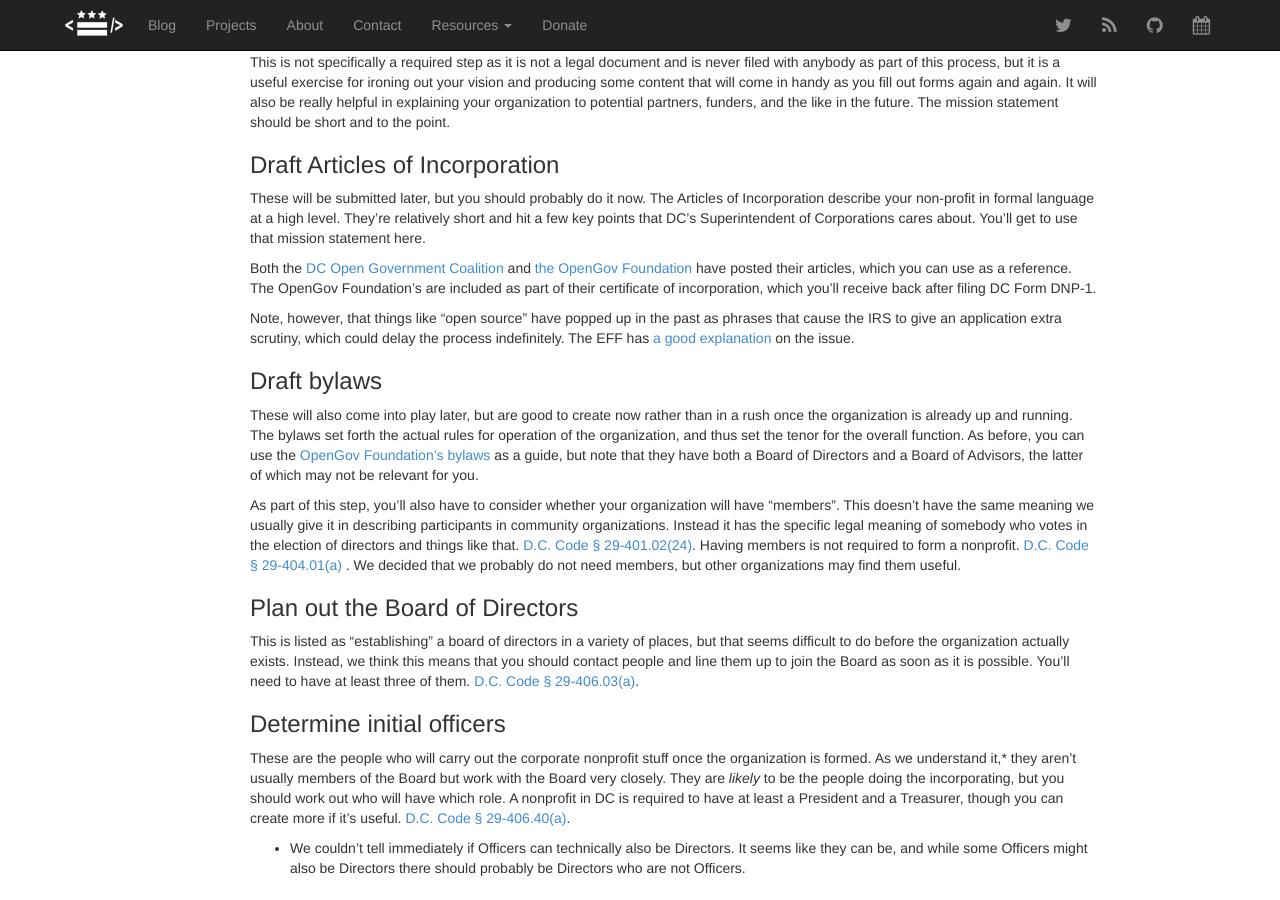
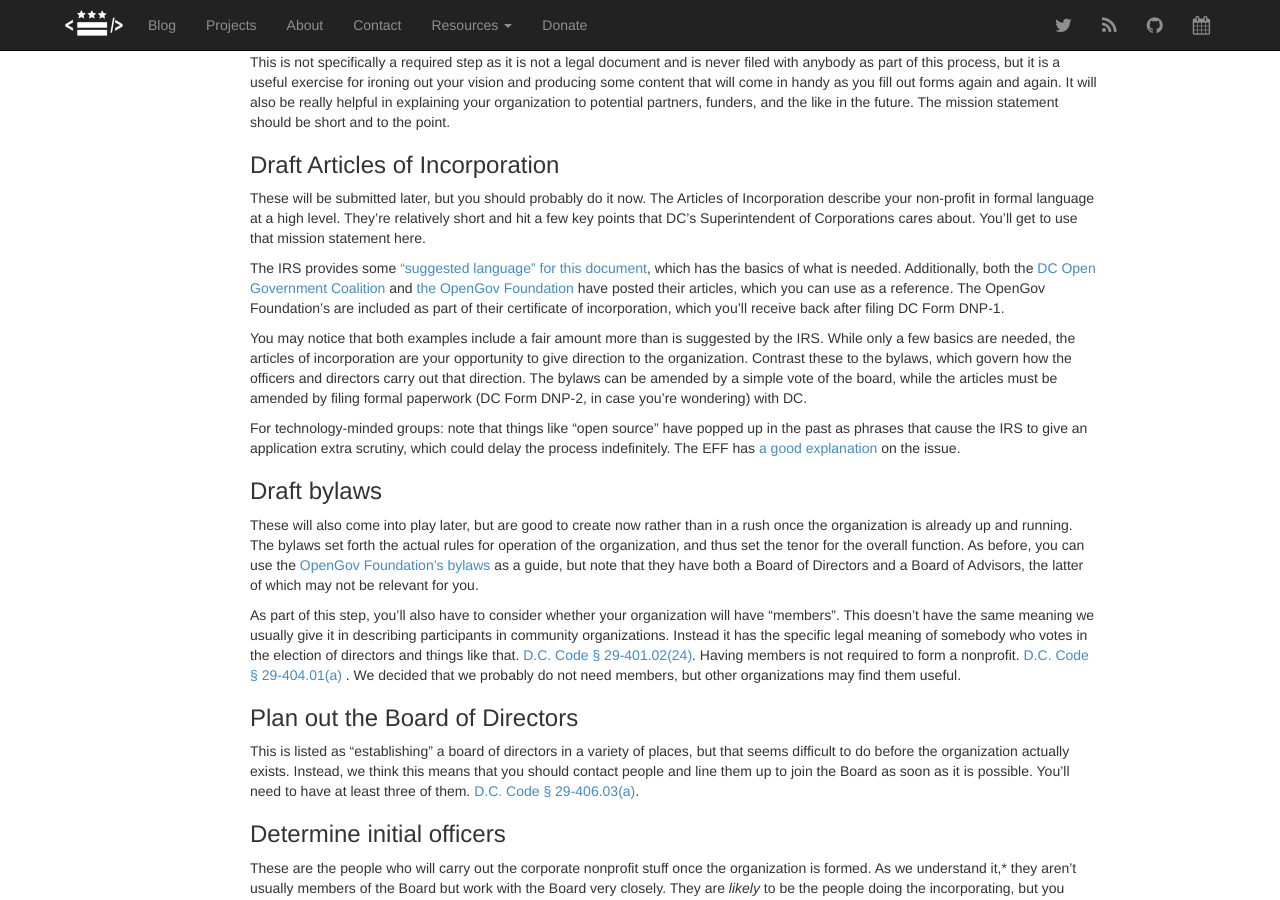
Before and after one commit to civictechdc/codefordc.github.com, a Jekyll site: the page built from blog/_posts/2016-11-17-start-nonprofit.md, in a window 1280 px wide and 900 px high, scrolled down 1354 px. Built offline with Jekyll 4.4.1, drawn with Linux system fonts in a browser that asks for light colours.

Commit message:
add link to irs articles template

```diff
--- a/blog/_posts/2016-11-17-start-nonprofit.md
+++ b/blog/_posts/2016-11-17-start-nonprofit.md
@@ -76,9 +76,11 @@ This is not specifically a required step as it is not a legal document and is ne
 
 These will be submitted later, but you should probably do it now. The Articles of Incorporation describe your non-profit in formal language at a high level. They're relatively short and hit a few key points that DC's Superintendent of Corporations cares about. You'll get to use that mission statement here.
 
-Both the [DC Open Government Coalition](http://www.dcogc.org/content/articles-incorporation) and [the OpenGov Foundation](https://github.com/opengovfoundation/legal-information/blob/master/dc-certificate-of-incorporation.pdf) have posted their articles, which you can use as a reference. The OpenGov Foundation’s are included as part of their certificate of incorporation, which you’ll receive back after filing DC Form DNP-1.
+The IRS provides some ["suggested language" for this document](https://www.irs.gov/charities-non-profits/suggested-language-for-corporations-and-associations), which has the basics of what is needed. Additionally, both the [DC Open Government Coalition](http://www.dcogc.org/content/articles-incorporation) and [the OpenGov Foundation](https://github.com/opengovfoundation/legal-information/blob/master/dc-certificate-of-incorporation.pdf) have posted their articles, which you can use as a reference. The OpenGov Foundation’s are included as part of their certificate of incorporation, which you’ll receive back after filing DC Form DNP-1.
 
-Note, however, that things like “open source” have popped up in the past as phrases that cause the IRS to give an application extra scrutiny, which could delay the process indefinitely. The EFF has [a good explanation](https://www.eff.org/deeplinks/2014/07/open-source-madness) on the issue.
+You may notice that both examples include a fair amount more than is suggested by the IRS. While only a few basics are needed, the articles of incorporation are your opportunity to give direction to the organization. Contrast these to the bylaws, which govern how the officers and directors carry out that direction. The bylaws can be amended by a simple vote of the board, while the articles must be amended by filing formal paperwork (DC Form DNP-2, in case you're wondering) with DC.
+
+For technology-minded groups: note that things like “open source” have popped up in the past as phrases that cause the IRS to give an application extra scrutiny, which could delay the process indefinitely. The EFF has [a good explanation](https://www.eff.org/deeplinks/2014/07/open-source-madness) on the issue.
 
 ### Draft bylaws
 
```
